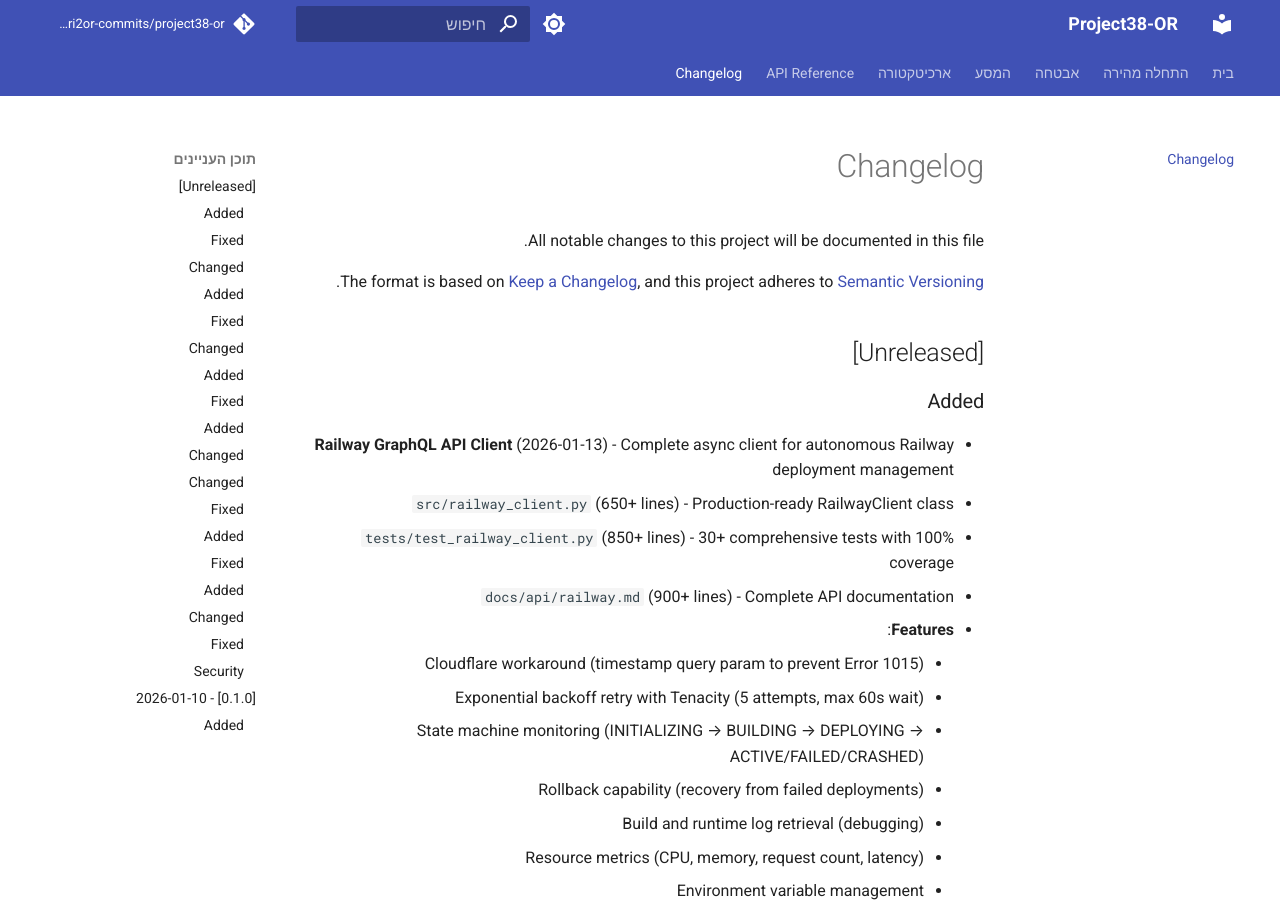
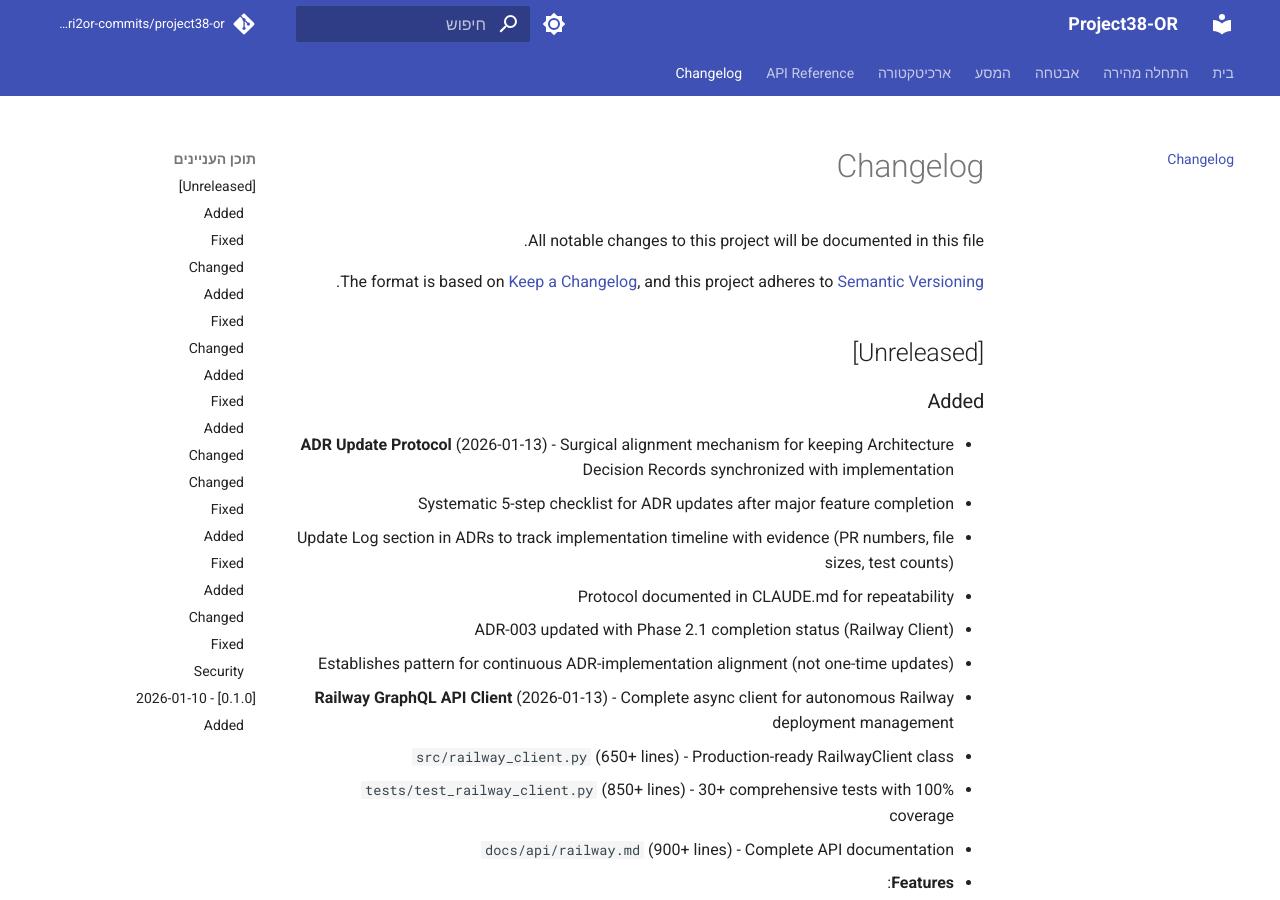
Before and after one commit to edri2or-commits/project38-or, an MkDocs documentation site: the page built from docs/changelog.md, in a window 1280 px wide and 900 px high. Built offline with MkDocs 1.6.1 and Material for MkDocs 9.7.7, drawn with Linux system fonts in a browser that asks for light colours; comment, search, counter and statistics services are not loaded; some of the changed text lies outside the part shown.

Commit message:
docs(changelog): add ADR Update Protocol and formatting fix entries

```diff
--- a/docs/changelog.md
+++ b/docs/changelog.md
@@ -8,6 +8,12 @@ and this project adheres to [Semantic Versioning](https://semver.org/spec/v2.0.0
 ## [Unreleased]
 
 ### Added
+- **ADR Update Protocol** (2026-01-13) - Surgical alignment mechanism for keeping Architecture Decision Records synchronized with implementation
+  - Systematic 5-step checklist for ADR updates after major feature completion
+  - Update Log section in ADRs to track implementation timeline with evidence (PR numbers, file sizes, test counts)
+  - Protocol documented in CLAUDE.md for repeatability
+  - ADR-003 updated with Phase 2.1 completion status (Railway Client)
+  - Establishes pattern for continuous ADR-implementation alignment (not one-time updates)
 - **Railway GraphQL API Client** (2026-01-13) - Complete async client for autonomous Railway deployment management
   - `src/railway_client.py` (650+ lines) - Production-ready RailwayClient class
   - `tests/test_railway_client.py` (850+ lines) - 30+ comprehensive tests with 100% coverage
@@ -75,6 +81,10 @@ and this project adheres to [Semantic Versioning](https://semver.org/spec/v2.0.0
   - **File**: `src/api/database.py` line 81
 
 ### Changed
+- **Code Formatting** (2026-01-13) - Applied ruff format to Railway Client files for consistent code style
+  - Reformatted `src/railway_client.py` and `tests/test_railway_client.py`
+  - 19 insertions, 53 deletions (whitespace/formatting only, no logic changes)
+  - Fixes CI lint workflow format check
 - **Custom Domain Migration** (2026-01-13) - Migrated from Railway subdomain to custom domain
   - **Previous**: `https://web-production-47ff.up.railway.app`
   - **Current**: `https://or-infra.com`
```
